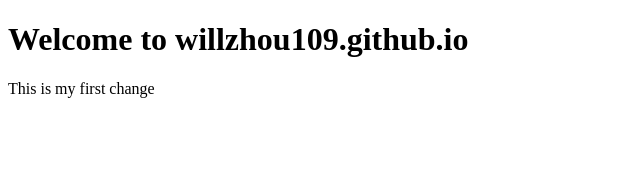
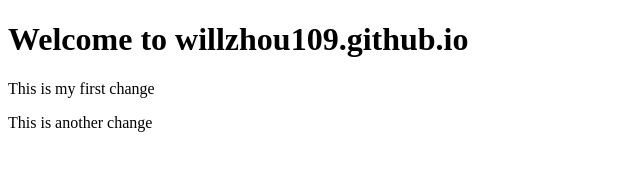
Before and after one commit to willzhou109/willzhou109.github.io, a plain HTML site: page index.html in a window 1280 px wide. Shown: the whole page, without its empty margins (0-640 px from the left). Drawn offline with Linux system fonts and the light colour scheme.

Commit message:
another commit

```diff
--- a/index.html
+++ b/index.html
@@ -10,6 +10,6 @@
 
 <h1>Welcome to willzhou109.github.io</h1>
 <p>This is my first change</p>
-
+<p>This is another change</p>
   </body>
 </html>
```
